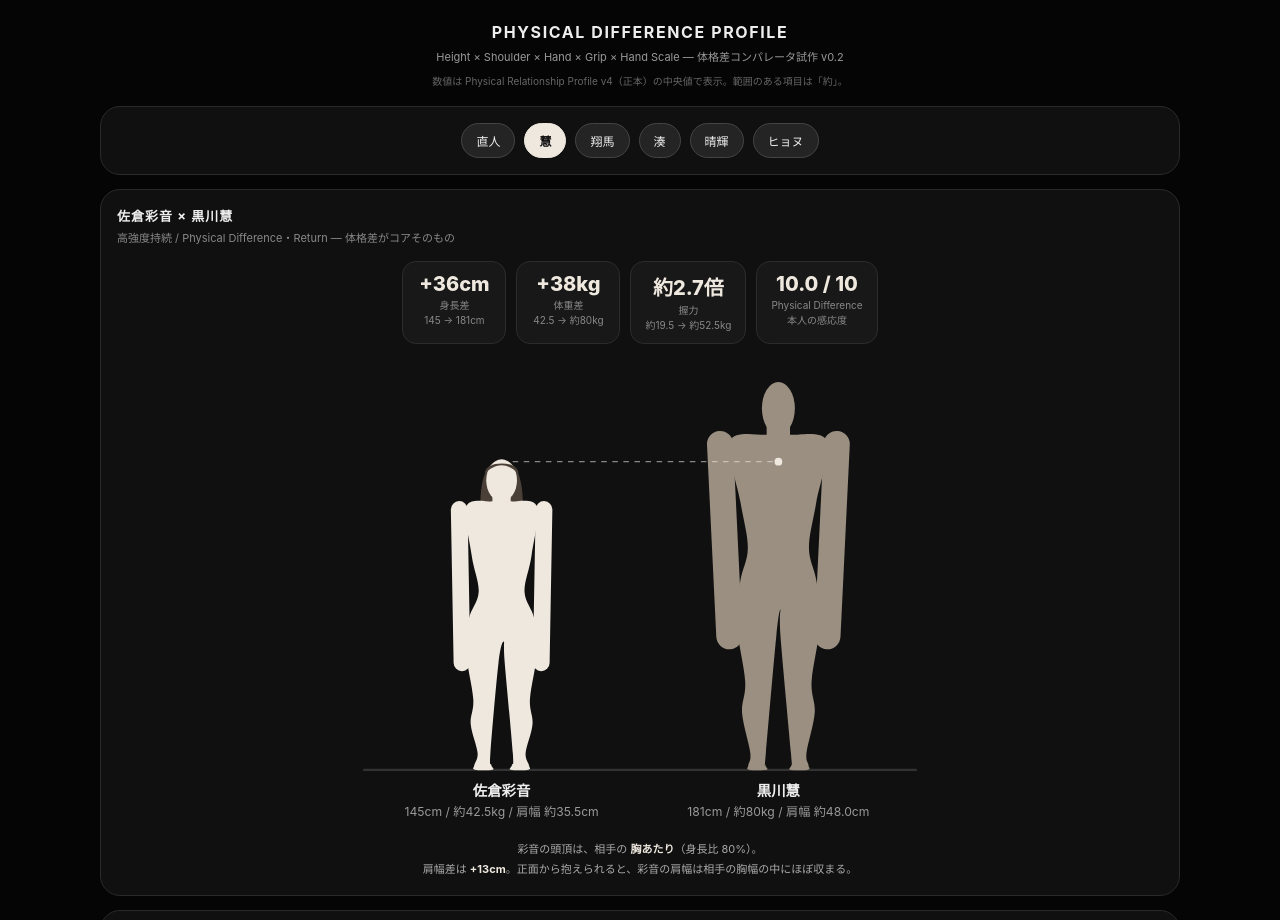
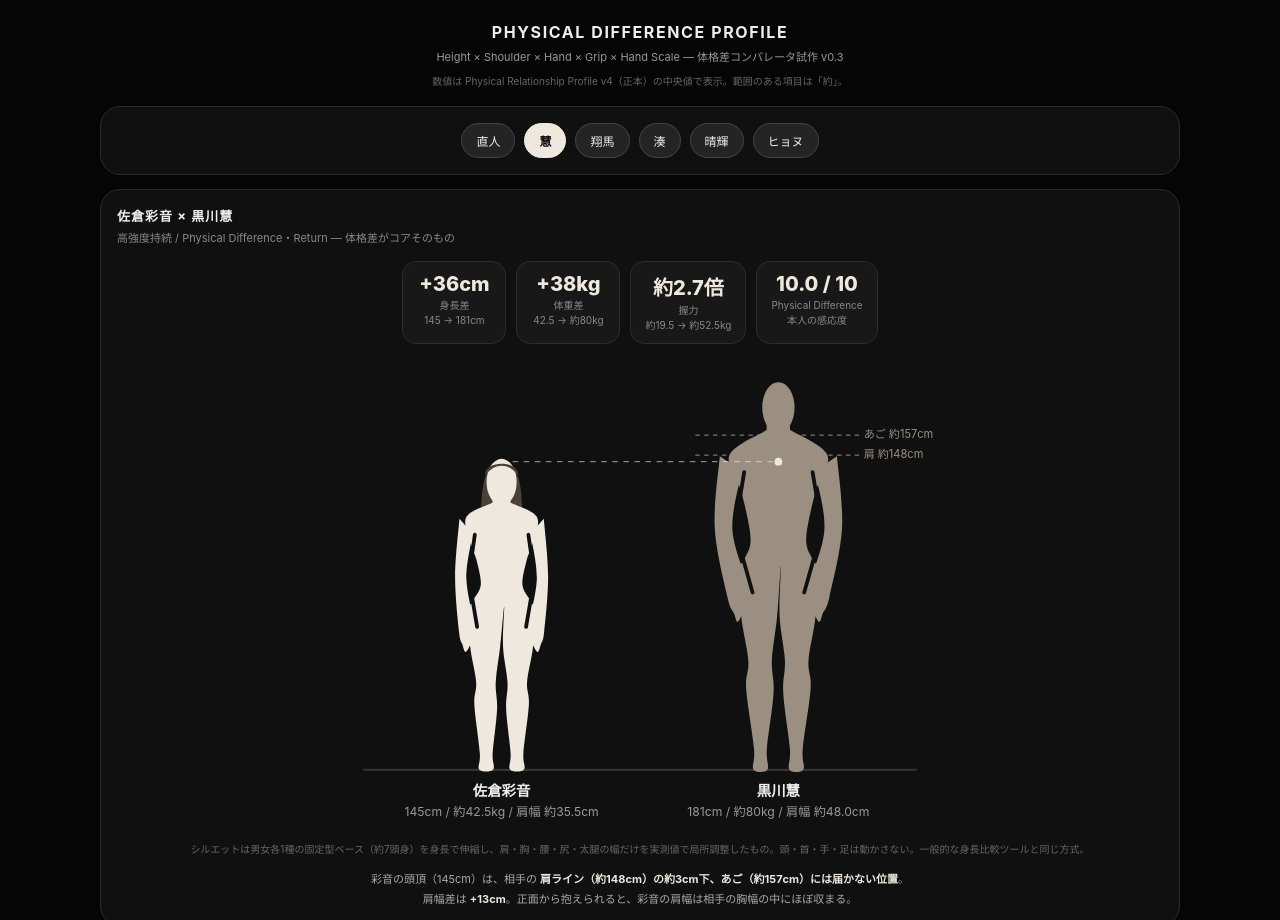
Before and after one commit to 10-331/ayane-tools, a plain HTML site: page scale.html in a window 1280 px wide. Shown: the top 920 px of the page. Drawn offline with Linux system fonts and the light colour scheme.

Commit message:
scale.html v0.3: fixed-base silhouettes with local width adjustment, corrected crown position (shoulder/chin)

```diff
--- a/scale.html
+++ b/scale.html
@@ -59,7 +59,7 @@ tr.row.active td{background:#242019;color:#eee8df;font-weight:700}
 <body>
 <div class="app">
 <h1>PHYSICAL DIFFERENCE PROFILE</h1>
-<div class="subtitle">Height × Shoulder × Hand × Grip × Hand Scale — 体格差コンパレータ試作 v0.2</div>
+<div class="subtitle">Height × Shoulder × Hand × Grip × Hand Scale — 体格差コンパレータ試作 v0.3</div>
 <div class="note-top">数値は Physical Relationship Profile v4（正本）の中央値で表示。範囲のある項目は「約」。</div>
 
 <div class="panel person-panel" id="chips"></div>
@@ -69,6 +69,7 @@ tr.row.active td{background:#242019;color:#eee8df;font-weight:700}
 <div class="desc" id="pairCore">—</div>
 <div class="big-diff" id="bigDiff"></div>
 <div class="sil-wrap"><svg id="silSvg" viewBox="0 0 560 424" xmlns="http://www.w3.org/2000/svg"></svg></div>
+<div class="reach" style="color:#666;font-size:10px">シルエットは男女各1種の固定型ベース（約7頭身）を身長で伸縮し、肩・胸・腰・尻・太腿の幅だけを実測値で局所調整したもの。頭・首・手・足は動かさない。一般的な身長比較ツールと同じ方式。</div>
 <div class="reach" id="reachText">—</div>
 </div>
 
@@ -144,43 +145,72 @@ function smoothPath(pts){
   return d;
 }
 function figureSVG(cx,baseline,p,female,color){
+  /* v0.3: fixed base silhouette per gender (hand-tuned landmarks, ~7 heads),
+     height scales the whole figure; measurement data moves ONLY the
+     shoulder/chest/waist/hip/thigh outline points locally, clamped.
+     Head, neck, hands and feet never move. Landmark heights use
+     Drillis & Contini fractions from the floor. */
   const s=1.92, h=p.height;
   const top=baseline-h*s;
   const X=off=>+(cx+off*s).toFixed(1), Y=d=>+(top+d*s).toFixed(1);
-  const headH=h/7.6, headW=female?14.5:15.5, neckW=female?8.6:11;
-  const chestW=p.chest/2.95, waistW=p.waist/2.85, hipW=p.hip/2.85;
-  const thighW=p.thigh/3.05, legC=hipW/4+0.6;
-  const kneeW=thighW*0.60, calfW=thighW*0.74, ankleW=thighW*0.36;
-  const armW=p.upperArm/3.05;
-  const bodyH=h-headH;
-  const dNeck=headH*0.98, dSh=headH*1.10, dChest=headH+bodyH*0.20, dWaist=headH+bodyH*0.335, dHip=headH+bodyH*0.435, dCrotch=headH+bodyH*0.52;
-  // right contour: neck -> shoulder -> chest -> waist -> hip -> leg -> foot -> inner leg -> crotch
+  const D=f=>h*(1-f); // distance from top for a floor-fraction landmark
+  const clampF=(v,base)=>base*Math.max(0.88,Math.min(1.22,v/base));
+  const base=female?{sh:17.8,ch:13.2,wa:9.8,hi:13.9,th:8.2}:{sh:22.5,ch:15.7,wa:13.5,hi:16.0,th:9.3};
+  const shH=clampF(p.shoulder/2,base.sh);
+  const chH=clampF(p.chest/Math.PI/2,base.ch);
+  const waH=clampF(p.waist/Math.PI/2,base.wa);
+  const hiH=clampF(p.hip/Math.PI/2,base.hi);
+  const thH=clampF(p.thigh/Math.PI/2,base.th);
+  const headH=female?21:23, headHalf=(female?14.2:15.2)/2, neckHalf=(female?8.5:11)/2;
+  const legC=hiH*0.52, kneeH=thH*0.58, calfH=thH*0.68, ankH=3.0;
+  const dSh=D(0.818), dChin=D(0.870), dChest=D(0.720), dWaist=D(0.600), dHip=D(0.545), dCrotch=D(0.530);
+  const dKnee=D(0.285), dCalf=D(0.210), dAnk=D(0.055);
+  // torso+legs: one continuous outline, right side down, crotch notch, left side up
   const R=[
-    [neckW/2,dNeck],[p.shoulder/2-1.2,dSh],[chestW/2,dChest],[waistW/2,dWaist],[hipW/2,dHip],
-    [legC+thighW/2,headH+bodyH*0.56],[legC+kneeW/2,headH+bodyH*0.735],[legC+calfW/2,headH+bodyH*0.83],
-    [legC+ankleW/2,h-8],[legC+4.6,h-2.2],[legC+4.4,h-0.1],[legC-4.0,h-0.1],[legC-3.4,h-2.4],
-    [legC-ankleW/2,h-8],[legC-thighW/2+1.6,headH+bodyH*0.60],[1.0,dCrotch]
+    [neckHalf,headH*0.92],[shH-1.0,dSh],[chH+0.6,dChest]
   ];
+  if(female){ R.push([chH*0.90,dChest+5.5]); }
+  R.push(
+    [waH,dWaist],[hiH,dHip],
+    [legC+thH,(dHip+dCrotch)/2+3],[legC+thH*0.92,D(0.400)],
+    [legC+kneeH,dKnee],[legC+calfH,dCalf],[legC+ankH,dAnk],
+    [legC+3.3,h-0.2],[legC-3.3,h-0.2],[legC-ankH,dAnk],
+    [legC-calfH*0.92,dCalf+2],[legC-kneeH*0.94,dKnee],
+    [legC-thH*0.80,D(0.400)],[1.2,dCrotch]
+  );
   const ptsR=R.map(q=>[X(q[0]),Y(q[1])]);
   const ptsL=R.slice(0,-1).reverse().map(q=>[X(-q[0]),Y(q[1])]);
   const torso=smoothPath(ptsR.concat(ptsL))+" Z";
-  // arms: thick rounded strokes behind torso, shoulder -> fingertip beside hip/thigh
-  const armY1=Y(dSh+1.5), armY2=Y(headH+bodyH*0.60);
-  const armRx=X(p.shoulder/2+armW*0.28), armLx=X(-(p.shoulder/2+armW*0.28));
-  const handRx=X(hipW/2+armW*0.42), handLx=X(-(hipW/2+armW*0.42));
-  const armWpx=(armW*s).toFixed(1);
+  // arms: tapered closed shapes behind the torso
+  const upHalf=p.upperArm/Math.PI/2, foHalf=p.forearm/Math.PI/2;
+  const dElb=D(0.630), dWr=D(0.450), dHand=D(0.395);
+  const cSh=shH-0.6, cElb=shH+0.9, cWr=hiH+2.7, cHand=hiH+3.0;
+  function arm(side){
+    const sg=side; // +1 right, -1 left
+    const pts=[
+      [sg*(cSh+upHalf*0.7),dSh+0.5],[sg*(cElb+upHalf*0.85),dElb],[sg*(cWr+foHalf),dWr],
+      [sg*(cHand+1.6),dHand-2],[sg*cHand,dHand+1.8],[sg*(cHand-2.6),dHand-2.5],
+      [sg*(cWr-foHalf-0.6),dWr-1],[sg*(cElb-upHalf*0.55),dElb+1.5],[sg*(chH+0.4),dSh+7.5]
+    ].map(q=>[X(q[0]),Y(q[1])]);
+    return `<path d="${smoothPath(pts)} Z" fill="${color}"/>`;
+  }
+  // negative-space slit between arm and torso (panel background colour)
+  function slit(side){
+    const sg=side;
+    const x1=X(sg*(cElb-upHalf*0.55-1.1)), x2=X(sg*(cWr-foHalf-1.7));
+    return `<path d="M ${X(sg*(chH-0.6))} ${Y(dSh+8)} L ${x1} ${Y(dElb+1)} L ${x2} ${Y(dWr-2)}" stroke="#101010" stroke-width="3.4" fill="none" stroke-linecap="round"/>`;
+  }
   let out="";
   if(female){
-    // hair: mass behind head/shoulders down to chest
-    const hx=X(0), hTop=Y(-0.6), hBot=Y(headH+7.5), hr=(headW/2+2.6)*s;
-    out+=`<path d="M ${hx-hr} ${hBot} C ${hx-hr-2} ${Y(headH*0.4)}, ${hx-hr*0.7} ${hTop}, ${hx} ${hTop} C ${hx+hr*0.7} ${hTop}, ${hx+hr+2} ${Y(headH*0.4)}, ${hx+hr} ${hBot} C ${hx+hr*0.45} ${hBot+7}, ${hx-hr*0.45} ${hBot+7}, ${hx-hr} ${hBot} Z" fill="#4a4038"/>`;
+    const hx=X(0), hTop=Y(-0.6), hBot=Y(headH+11), hr=(headHalf+2.4)*s;
+    out+=`<path d="M ${hx-hr} ${hBot} C ${hx-hr-2} ${Y(headH*0.4)}, ${hx-hr*0.7} ${hTop}, ${hx} ${hTop} C ${hx+hr*0.7} ${hTop}, ${hx+hr+2} ${Y(headH*0.4)}, ${hx+hr} ${hBot} C ${hx+hr*0.45} ${hBot+6}, ${hx-hr*0.45} ${hBot+6}, ${hx-hr} ${hBot} Z" fill="#4a4038"/>`;
   }
-  out+=`<path d="M ${armRx} ${armY1} L ${handRx} ${armY2}" stroke="${color}" stroke-width="${armWpx}" stroke-linecap="round" fill="none"/>`;
-  out+=`<path d="M ${armLx} ${armY1} L ${handLx} ${armY2}" stroke="${color}" stroke-width="${armWpx}" stroke-linecap="round" fill="none"/>`;
-  out+=`<rect x="${X(-neckW/2)}" y="${Y(headH*0.72)}" width="${(neckW*s).toFixed(1)}" height="${(headH*0.42*s).toFixed(1)}" fill="${color}"/>`;
+  out+=arm(1)+arm(-1);
+  out+=`<rect x="${X(-neckHalf)}" y="${Y(headH*0.70)}" width="${(neckHalf*2*s).toFixed(1)}" height="${(headH*0.45*s).toFixed(1)}" fill="${color}"/>`;
   out+=`<path d="${torso}" fill="${color}"/>`;
-  out+=`<ellipse cx="${X(0)}" cy="${Y(headH*0.46)}" rx="${(headW/2*s).toFixed(1)}" ry="${(headH*0.52*s).toFixed(1)}" fill="${color}"/>`;
-  if(female){ out+=`<path d="M ${X(-headW/2-0.6)} ${Y(headH*0.30)} C ${X(-headW/2-1.2)} ${Y(-0.8)}, ${X(headW/2+1.2)} ${Y(-0.8)}, ${X(headW/2+0.6)} ${Y(headH*0.30)} C ${X(headW*0.2)} ${Y(headH*0.02)}, ${X(-headW*0.2)} ${Y(headH*0.02)}, ${X(-headW/2-0.6)} ${Y(headH*0.30)} Z" fill="#4a4038"/>`; }
+  out+=slit(1)+slit(-1);
+  out+=`<ellipse cx="${X(0)}" cy="${Y(headH*0.46)}" rx="${(headHalf*s).toFixed(1)}" ry="${(headH*0.52*s).toFixed(1)}" fill="${color}"/>`;
+  if(female){ out+=`<path d="M ${X(-headHalf-0.6)} ${Y(headH*0.30)} C ${X(-headHalf-1.2)} ${Y(-0.8)}, ${X(headHalf+1.2)} ${Y(-0.8)}, ${X(headHalf+0.6)} ${Y(headH*0.30)} C ${X(headHalf*0.4)} ${Y(headH*0.02)}, ${X(-headHalf*0.4)} ${Y(headH*0.02)}, ${X(-headHalf-0.6)} ${Y(headH*0.30)} Z" fill="#4a4038"/>`; }
   return out;
 }
 function renderSilhouette(m){
@@ -193,6 +223,12 @@ function renderSilhouette(m){
   // Ayane head-top guide line across to the man's body
   svg+=`<line x1="155" y1="${aTop.toFixed(1)}" x2="405" y2="${aTop.toFixed(1)}" stroke="#eee8df" stroke-width="1" stroke-dasharray="5 5" opacity="0.55"/>`;
   svg+=`<circle cx="405" cy="${aTop.toFixed(1)}" r="3.5" fill="#eee8df"/>`;
+  // man's shoulder / chin guide lines (Drillis & Contini: shoulder 0.818H, chin 0.870H)
+  const shY=baseline-0.818*m.height*1.92, chinY=baseline-0.870*m.height*1.92;
+  svg+=`<line x1="330" y1="${shY.toFixed(1)}" x2="478" y2="${shY.toFixed(1)}" stroke="#9a8f80" stroke-width="1" stroke-dasharray="4 4" opacity="0.8"/>`;
+  svg+=`<text x="482" y="${(shY+3).toFixed(1)}" fill="#9a8f80" font-size="10">肩 約${Math.round(0.818*m.height)}cm</text>`;
+  svg+=`<line x1="330" y1="${chinY.toFixed(1)}" x2="478" y2="${chinY.toFixed(1)}" stroke="#9a8f80" stroke-width="1" stroke-dasharray="4 4" opacity="0.8"/>`;
+  svg+=`<text x="482" y="${(chinY+3).toFixed(1)}" fill="#9a8f80" font-size="10">あご 約${Math.round(0.870*m.height)}cm</text>`;
   svg+=`<text x="155" y="396" fill="#eee" font-size="13" font-weight="700" text-anchor="middle">佐倉彩音</text>`;
   svg+=`<text x="155" y="414" fill="#999" font-size="11" text-anchor="middle">145cm / 約42.5kg / 肩幅 約35.5cm</text>`;
   svg+=`<text x="405" y="396" fill="#eee" font-size="13" font-weight="700" text-anchor="middle">${m.name}</text>`;
@@ -219,9 +255,12 @@ function render(){
     [fmt(m.diffResp,1)+" / 10","Physical Difference<br>本人の感応度"]
   ].map(x=>`<div class="stat"><div class="v">${x[0]}</div><div class="k">${x[1]}</div></div>`).join("");
   renderSilhouette(m);
-  const ratio=AYANE.height/m.height;
-  const zone=ratio>0.835?"肩の下〜胸の上あたり":ratio>0.815?"胸の上あたり":"胸あたり";
-  $("reachText").innerHTML=`彩音の頭頂は、相手の <b>${zone}</b>（身長比 ${fmt(ratio*100,0)}%）。<br>肩幅差は <b>${signed(m.shoulder-AYANE.shoulder,"cm")}</b>。正面から抱えられると、彩音の肩幅は相手の胸幅の中にほぼ収まる。`;
+  const shC=0.818*m.height, chinC=0.870*m.height, crown=AYANE.height;
+  let pos;
+  if(crown>=shC+1){ pos=`肩ライン（約${Math.round(shC)}cm）の約${Math.round(crown-shC)}cm上、あご（約${Math.round(chinC)}cm）には届かない位置`; }
+  else if(crown<=shC-1){ pos=`肩ライン（約${Math.round(shC)}cm）の約${Math.round(shC-crown)}cm下、あご（約${Math.round(chinC)}cm）には届かない位置`; }
+  else { pos=`肩ライン（約${Math.round(shC)}cm）とほぼ同じ高さ、あご（約${Math.round(chinC)}cm）には届かない位置`; }
+  $("reachText").innerHTML=`彩音の頭頂（145cm）は、相手の <b>${pos}</b>。<br>肩幅差は <b>${signed(m.shoulder-AYANE.shoulder,"cm")}</b>。正面から抱えられると、彩音の肩幅は相手の胸幅の中にほぼ収まる。`;
   bars($("bodyBars"),[
     {name:"肩幅",a:AYANE.shoulder,m:m.shoulder,max:55,av:fmt(AYANE.shoulder)+"cm",mv:"約"+fmt(m.shoulder)+"cm",diff:signed(m.shoulder-AYANE.shoulder,"cm")},
     {name:"胸囲",a:AYANE.chest,m:m.chest,max:115,av:fmt(AYANE.chest,0)+"cm",mv:"約"+fmt(m.chest,0)+"cm",diff:signed(m.chest-AYANE.chest,"cm")},
```
